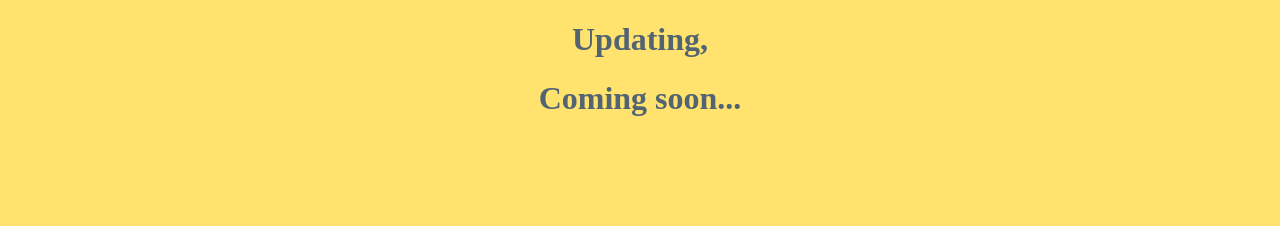
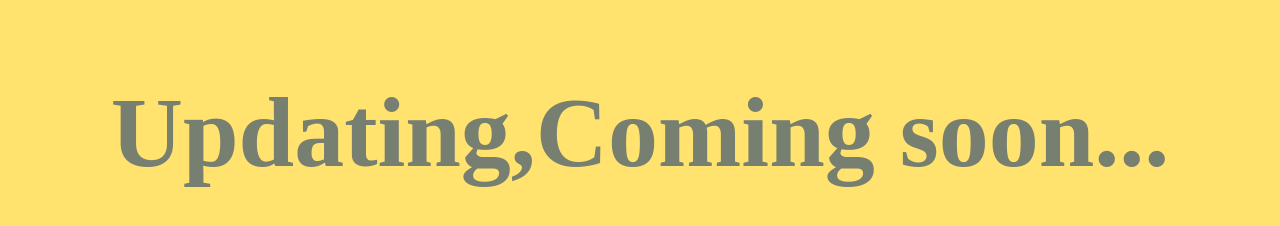
Before and after one commit to yuanzejunlyly/yuanzejunlyly.github.io, a plain HTML site: page index.html in a window 1280 px wide. Drawn offline with Linux system fonts and the light colour scheme.

Commit message:
Update index.css

```diff
--- a/css/index.css
+++ b/css/index.css
@@ -2,7 +2,15 @@ html {
   background-color: #FFE36E;
 }
 
+body {
+  display: flex;
+  align-items: center;
+  justify-content: center;
+}
+
 h1 {
+  font-size: 100px;
   color: #526372;
   text-align: center;
+  opacity: 0.78;
 }
```
